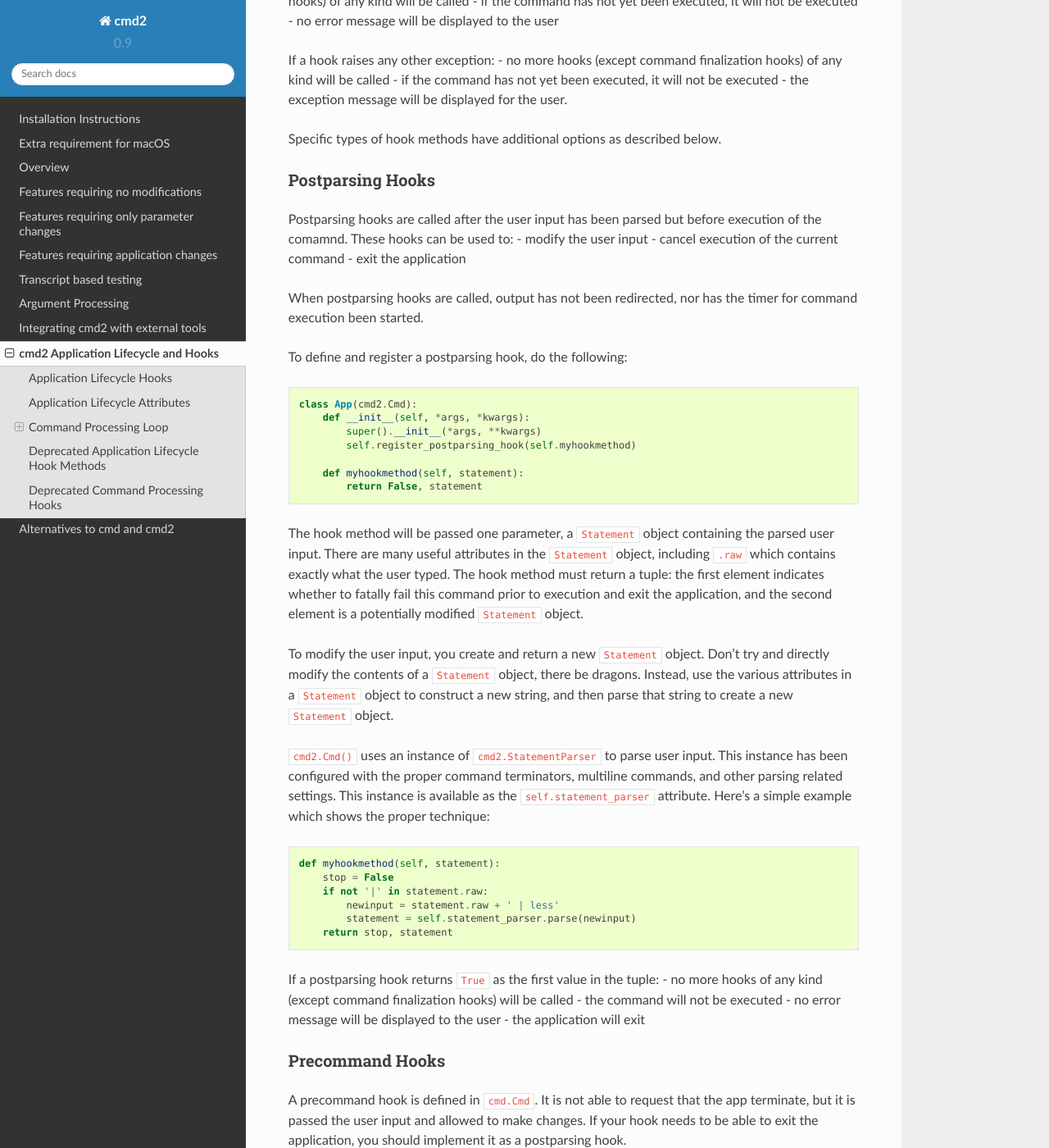
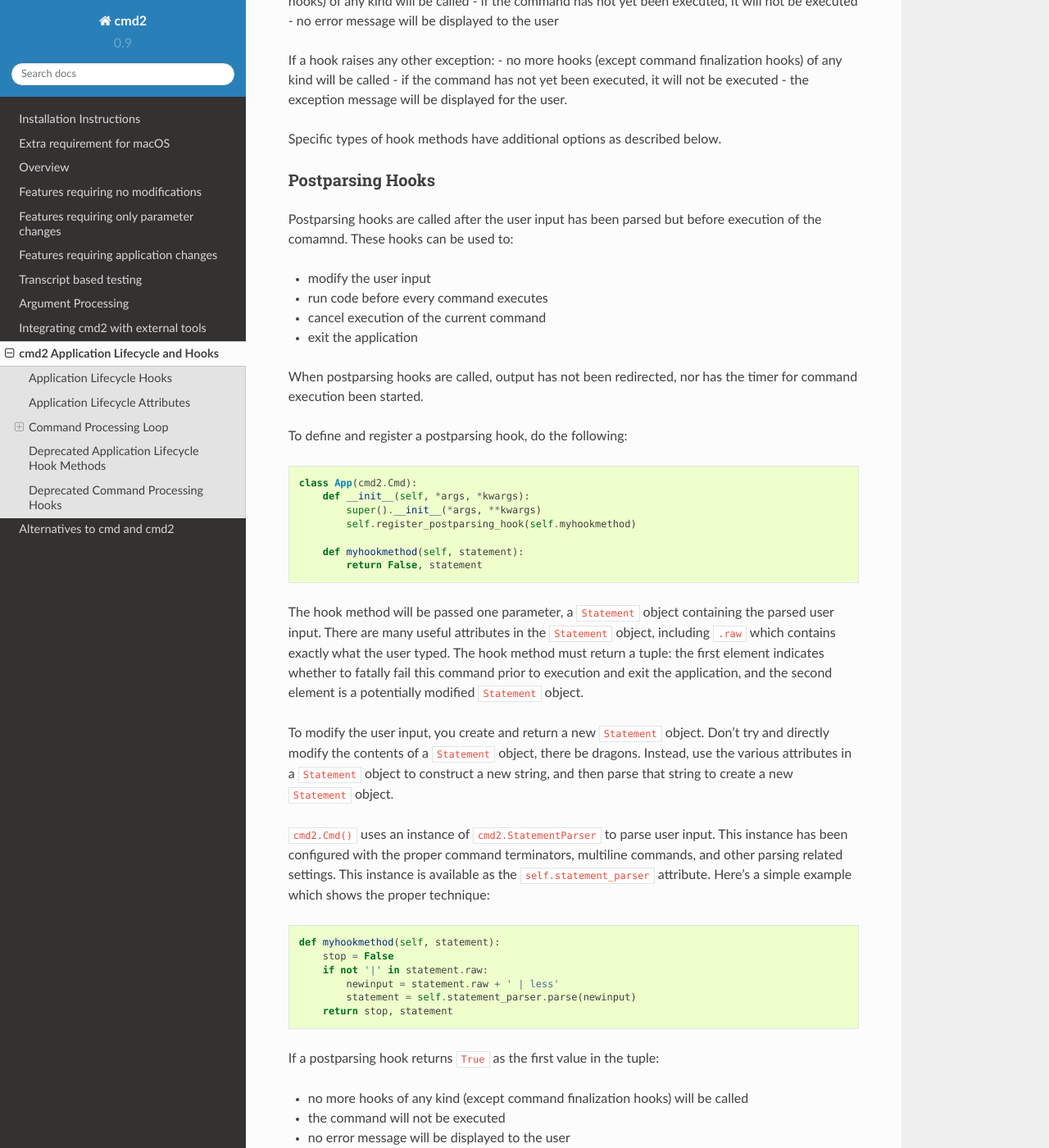
Before and after one commit to python-cmd2/cmd2, a Sphinx documentation site: the page built from docs/hooks.rst, in a window 1280 px wide and 1400 px high, scrolled down 2250 px. Shown: the whole window at 82% size. Built offline with Sphinx 7.4.7 and the Read the Docs theme 2.0.0, drawn with Linux system fonts in a browser that asks for light colours; some of the changed text lies outside the part shown.

Commit message:
Add more whitespace

```diff
--- a/docs/hooks.rst
+++ b/docs/hooks.rst
@@ -110,7 +110,9 @@
 
 Postparsing hooks are called after the user input has been parsed but before
 execution of the comamnd. These hooks can be used to:
+
 - modify the user input
+- run code before every command executes
 - cancel execution of the current command
 - exit the application
 
@@ -154,6 +156,7 @@
         return stop, statement
 
 If a postparsing hook returns ``True`` as the first value in the tuple:
+
 - no more hooks of any kind (except command finalization hooks) will be called
 - the command will not be executed
 - no error message will be displayed to the user
```
